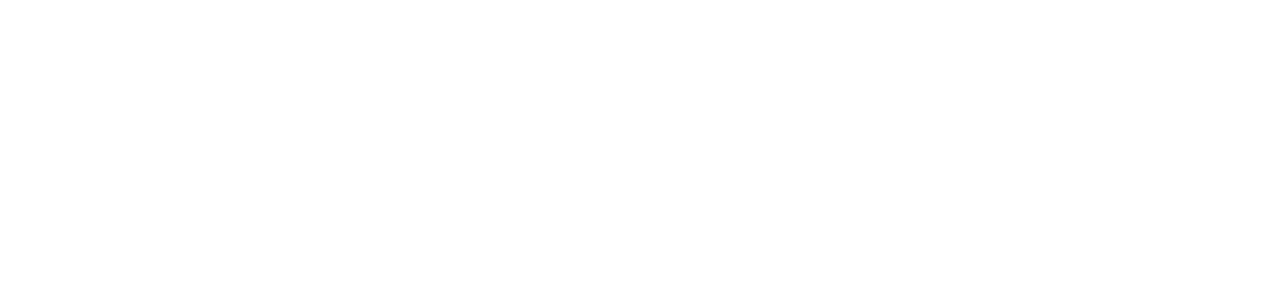
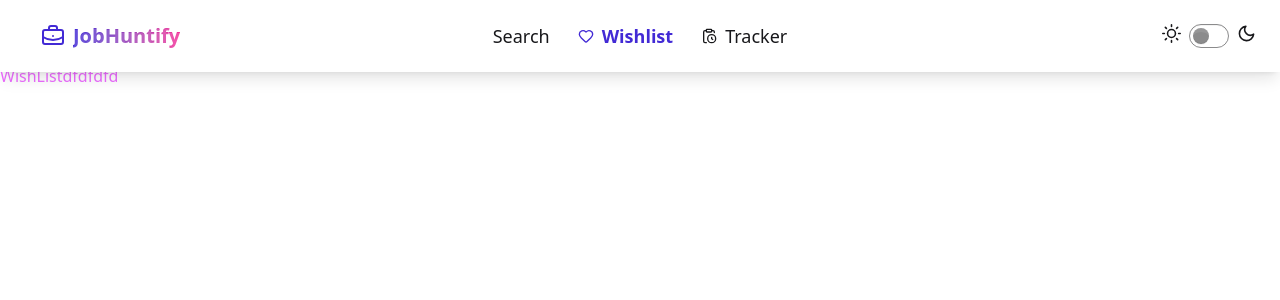
Before and after one commit to Izaffsd/jobhuntify-pro, a React (Vite) app: page /wishlist in a window 1280 px wide. Shown: the top 300 px of the page. Built offline with nearby package versions, Linux system fonts and the light colour scheme.

Commit message:
routing, theme, navbar setup

```diff
--- a/src/App.jsx
+++ b/src/App.jsx
@@ -1,5 +1,28 @@
+import { BrowserRouter as Router, Routes, Route } from "react-router-dom";
+import Navbar from "./components/Navbar";
+import HomePage from "./pages/HomePage";
+import WishListPage from "./pages/WishListPage";
+import TrackerPage from "./pages/TrackerPage";
+
 function App() {
-  return <></>;
+  return (
+    <>
+      <Router>
+        <div className="min-h-screen">
+          {/* (100vh) */}
+          <Navbar />
+          <main className="pt-16">
+            <Routes>
+              {/* default / index */}
+              <Route path="/" element={<HomePage />} />
+              <Route path="/wishlist" element={<WishListPage />} />
+              <Route path="/tracker" element={<TrackerPage />} />
+            </Routes>
+          </main>
+        </div>
+      </Router>
+    </>
+  );
 }
 
 export default App;
--- a/src/components/Navbar.jsx
+++ b/src/components/Navbar.jsx
@@ -0,0 +1,156 @@
+import { useState, useEffect } from "react";
+import { Link, useLocation } from "react-router-dom";
+import { BriefcaseBusiness, Heart, ClipboardClock, Menu } from "lucide-react";
+
+// CONFIGURATION
+const CONFIG = {
+  // App branding
+  brand: {
+    name: "JobHuntify",
+    icon: BriefcaseBusiness,
+    colors: "from-primary to-secondary"
+  },
+
+  navItems: [
+    { path: "/", label: "Search", icon: BriefcaseBusiness, desktop: false },
+    { path: "/wishlist", label: "Wishlist", icon: Heart, desktop: true },
+    { path: "/tracker", label: "Tracker", icon: ClipboardClock, desktop: true }
+  ],
+
+  // Theme settings
+  theme: {
+    key: "theme",
+    light: "light",
+    dark: "dark"
+  }
+};
+
+// STYLES
+const STYLES = {
+  navbar: "navbar bg-base-100 shadow-lg fixed top-0 z-50 backdrop-blur-sm bg-base-100/95 px-6",
+  button: "btn btn-ghost btn-circle hover:bg-base-200 transition-colors",
+  dropdown: "menu menu-sm dropdown-content mt-3 z-[1] p-2 shadow-xl bg-base-100 rounded-box w-52 border border-base-200",
+  brand: "btn btn-ghost text-xl font-bold flex items-center gap-2 hover:bg-transparent hover:scale-105 transition-transform duration-200",
+  menu: "menu menu-horizontal px-1 gap-1",
+  link: "flex items-center gap-2 transition-colors duration-200 text-lg",
+  active: "text-primary font-semibold",
+  inactive: "hover:text-primary"
+};
+
+const Navbar = () => {
+  const [isDark, setIsDark] = useState(false);
+  const location = useLocation();
+
+  // 🌙 Theme Management
+  useEffect(() => {
+    const saved = localStorage.getItem(CONFIG.theme.key);
+    const system = window.matchMedia("(prefers-color-scheme: dark)").matches;
+    const theme = saved || (system ? CONFIG.theme.dark : CONFIG.theme.light);
+
+    setIsDark(theme === CONFIG.theme.dark);
+    document.documentElement.setAttribute("data-theme", theme);
+  }, []);
+
+  const toggleTheme = () => {
+    const newTheme = isDark ? CONFIG.theme.light : CONFIG.theme.dark;
+    setIsDark(!isDark);
+    document.documentElement.setAttribute("data-theme", newTheme);
+    localStorage.setItem(CONFIG.theme.key, newTheme);
+  };
+
+  // Helper Functions
+  const isActive = (path) => location.pathname === path;
+
+  // Navigation Link Component
+  const NavItem = ({ item, mobile = false }) => {
+    const Icon = item.icon;
+    const active = isActive(item.path);
+
+    return (
+      <Link
+        to={item.path}
+        className={`${STYLES.link} ${active ? STYLES.active : STYLES.inactive}`}
+      >
+        {(mobile || item.desktop) && <Icon className="w-4 h-4" />}
+        {item.label}
+      </Link>
+    );
+  };
+
+  // Render Functions for Each Section
+  const renderNavItems = (mobile = false) =>
+    CONFIG.navItems.map((item) => (
+      <li key={item.path}>
+        <NavItem item={item} mobile={mobile} />
+      </li>
+    ));
+
+  const MobileMenu = () => (
+    <div className="mr-4 lg:hidden">
+      <div className="dropdown">
+        <button tabIndex={0} className={STYLES.button} aria-label="Menu">
+          <Menu className="h-5 w-5" />
+        </button>
+        <ul tabIndex={0} className={STYLES.dropdown}>
+          {renderNavItems(true)}
+        </ul>
+      </div>
+    </div>
+  );
+
+  const Brand = () => {
+    const BrandIcon = CONFIG.brand.icon;
+    return (
+      <div className="navbar-start">
+        <Link to="/" className={STYLES.brand}>
+          <BrandIcon className="w-6 h-6 text-primary" />
+          <span className={`bg-gradient-to-r ${CONFIG.brand.colors} bg-clip-text text-transparent`}>
+            {CONFIG.brand.name}
+          </span>
+        </Link>
+      </div>
+    );
+  };
+
+  const DesktopMenu = () => (
+    <div className="hidden lg:flex lg:navbar-center">
+      <ul className={STYLES.menu}>{renderNavItems()}</ul>
+    </div>
+  );
+
+  const ThemeToggle = () => (
+    <div className="navbar-end">
+      <label className="flex cursor-pointer gap-2">
+        {/* Sun Icon */}
+        <svg xmlns="http://www.w3.org/2000/svg" width="19" height="19" viewBox="0 0 24 24" fill="none" stroke="currentColor" strokeWidth="2" strokeLinecap="round" strokeLinejoin="round">
+          <circle cx="12" cy="12" r="5" />
+          <path d="M12 1v2M12 21v2M4.2 4.2l1.4 1.4M18.4 18.4l1.4 1.4M1 12h2M21 12h2M4.2 19.8l1.4-1.4M18.4 5.6l1.4-1.4" />
+        </svg>
+
+        <input
+          type="checkbox"
+          className="toggle theme-controller h-6"
+          checked={isDark}
+          onChange={toggleTheme}
+          aria-label="Toggle theme"
+        />
+
+        {/* Moon Icon */}
+        <svg xmlns="http://www.w3.org/2000/svg" width="19" height="19" viewBox="0 0 24 24" fill="none" stroke="currentColor" strokeWidth="2" strokeLinecap="round" strokeLinejoin="round">
+          <path d="M21 12.79A9 9 0 1 1 11.21 3 7 7 0 0 0 21 12.79z" />
+        </svg>
+      </label>
+    </div>
+  );
+
+  return (
+    <nav className={STYLES.navbar}>
+      <MobileMenu />
+      <Brand />
+      <DesktopMenu />
+      <ThemeToggle />
+    </nav>
+  );
+};
+
+export default Navbar;
--- /dev/null
+++ b/src/context/ThemeContext.jsx
@@ -0,0 +1,8 @@
+import React from 'react'
+
+
+export const ThemeContext = () => {
+  return (
+    <div>ThemeContext</div>
+  )
+}
--- a/src/index.css
+++ b/src/index.css
@@ -1,2 +1,5 @@
 @import "tailwindcss";
-@plugin "daisyui";
+
+@plugin "daisyui" {
+  themes: light --default, dark --prefers-dark;
+}
--- a/src/pages/HomePage.jsx
+++ b/src/pages/HomePage.jsx
@@ -0,0 +1,12 @@
+import React from 'react'
+
+const HomePage = () => {
+  return (
+    <div>
+        HomePage
+    </div>
+
+  )
+}
+
+export default HomePage
--- /dev/null
+++ b/src/pages/TrackerPage.jsx
@@ -0,0 +1,9 @@
+import React from 'react'
+
+const TrackerPage = () => {
+  return (
+    <div className="">TrackerPage</div>
+  )
+}
+
+export default TrackerPage
--- /dev/null
+++ b/src/pages/WishListPage.jsx
@@ -0,0 +1,9 @@
+import React from 'react'
+
+const WishListPage = () => {
+  return (
+    <div className="text-fuchsia-400">WishListdfdfdfd</div>
+  )
+}
+
+export default WishListPage
--- a/vite.config.js
+++ b/vite.config.js
@@ -4,5 +4,5 @@
 
 // https://vite.dev/config/
 export default defineConfig({
-  plugins: [ tailwindcss(), react()],
+  plugins: [tailwindcss(), react()],
 })
```
Also changed, not shown: package.json (+8 -1 lines), 2 other files (tests, documents, lock files or other folders).
